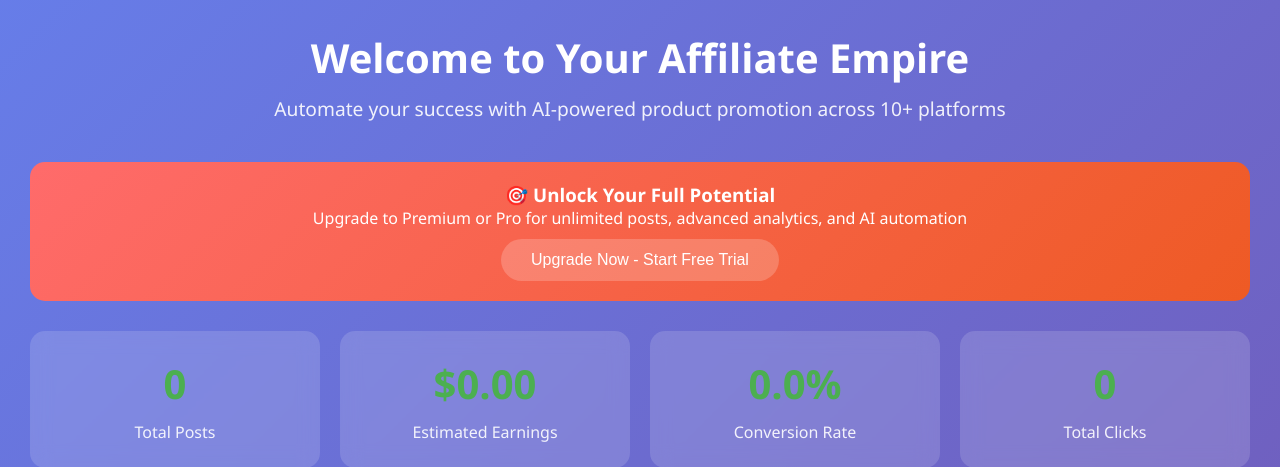
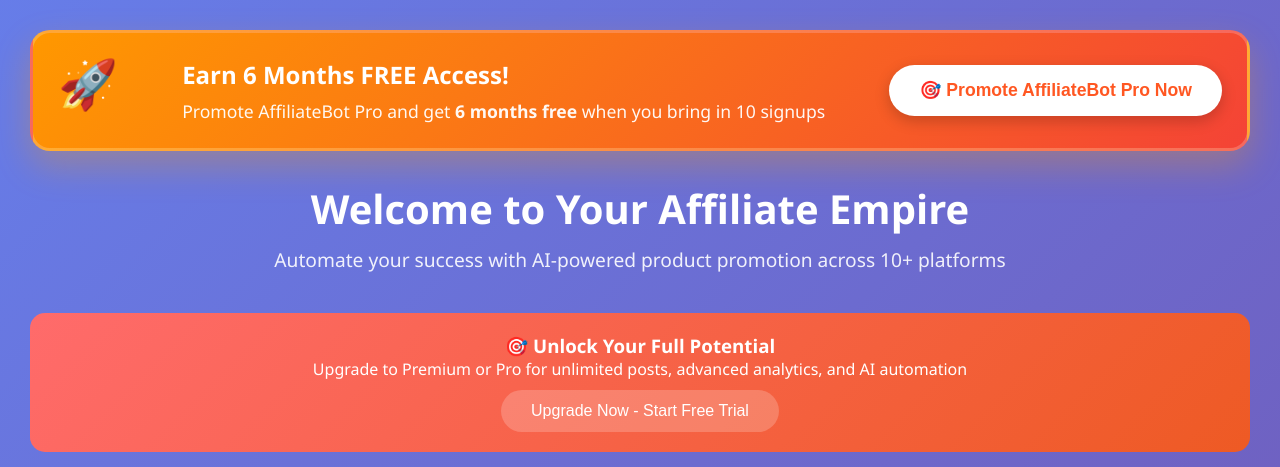
Before and after one commit to the3kproduction/3Kaffiliatebot-pro, a Flask app: template templates/dashboard_working.html in a window 1280 px wide. Shown: the part 68-535 px from the top of the page. Run offline with Flask 3, Linux system fonts and the light colour scheme; the template is opened without the code that fills it, so the values that code supplies are empty; the visitor is signed in with stand-in values (Sample User, id 1).

Commit message:
Encourage free users to upgrade by prominently displaying promotion options
Implements a banner to promote AffiliateBot Pro to free users on the dashboard.

Replit-Commit-Author: Agent
Replit-Commit-Session-Id: 9e95c6ea-836a-4bc5-b947-222117839818
Replit-Commit-Screenshot-Url: https://storage.googleapis.com/screenshot-production-us-central1/6648d937-e75a-49db-8c33-5780264980a4/a06cfc52-526d-4ce9-9dad-4a7295c4c570.jpg

```diff
--- a/templates/dashboard_working.html
+++ b/templates/dashboard_working.html
@@ -60,6 +60,78 @@
         .upgrade-banner { background: linear-gradient(135deg, #ff6b6b, #ee5a24); border-radius: 15px; padding: 20px; text-align: center; margin-bottom: 30px; }
         .upgrade-btn { background: rgba(255,255,255,0.2); color: white; padding: 12px 30px; border: none; border-radius: 25px; font-size: 1rem; cursor: pointer; margin-top: 10px; }
 
+        /* Free User Promotion Banner */
+        .free-user-promo-banner {
+            background: linear-gradient(135deg, #ff9800, #f44336);
+            border-radius: 20px;
+            padding: 25px;
+            margin-bottom: 30px;
+            box-shadow: 0 15px 35px rgba(255,152,0,0.3);
+            border: 3px solid rgba(255,255,255,0.2);
+        }
+        .promo-content {
+            display: flex;
+            align-items: center;
+            gap: 20px;
+            justify-content: space-between;
+            flex-wrap: wrap;
+        }
+        .promo-icon {
+            font-size: 3rem;
+            animation: bounce 2s infinite;
+        }
+        .promo-text h3 {
+            font-size: 1.5rem;
+            margin-bottom: 8px;
+            color: white;
+        }
+        .promo-text p {
+            font-size: 1.1rem;
+            opacity: 0.95;
+            color: white;
+        }
+        .big-promote-btn {
+            background: white;
+            color: #ff5722;
+            padding: 15px 30px;
+            border: none;
+            border-radius: 30px;
+            font-weight: bold;
+            font-size: 1.1rem;
+            cursor: pointer;
+            transition: all 0.3s;
+            box-shadow: 0 5px 15px rgba(0,0,0,0.2);
+        }
+        .big-promote-btn:hover {
+            transform: translateY(-3px);
+            box-shadow: 0 8px 25px rgba(0,0,0,0.3);
+        }
+        @keyframes bounce {
+            0%, 20%, 50%, 80%, 100% { transform: translateY(0); }
+            40% { transform: translateY(-10px); }
+            60% { transform: translateY(-5px); }
+        }
+
+        /* Success Notification Banner */
+        .success-notification {
+            background: linear-gradient(135deg, #4caf50, #45a049);
+            color: white;
+            padding: 20px;
+            border-radius: 15px;
+            margin: 20px 0;
+            text-align: center;
+            box-shadow: 0 10px 30px rgba(76,175,80,0.3);
+            display: none;
+            animation: slideDown 0.5s ease-out;
+        }
+        .success-notification.show {
+            display: block;
+        }
+        @keyframes slideDown {
+            from { opacity: 0; transform: translateY(-20px); }
+            to { opacity: 1; transform: translateY(0); }
+        }
+
         @media (max-width: 768px) {
             .dashboard-grid { grid-template-columns: 1fr; }
             .stats-grid { grid-template-columns: repeat(2, 1fr); }
@@ -87,6 +159,27 @@
     </nav>
 
     <div class="container">
+        <!-- Free User Promotion Banner -->
+        {% if session.get('subscription_tier') == 'free' %}
+        <div class="free-user-promo-banner">
+            <div class="promo-content">
+                <div class="promo-icon">🚀</div>
+                <div class="promo-text">
+                    <h3>Earn 6 Months FREE Access!</h3>
+                    <p>Promote AffiliateBot Pro and get <strong>6 months free</strong> when you bring in 10 signups</p>
+                </div>
+                <button onclick="promotePlatform()" class="big-promote-btn">
+                    🎯 Promote AffiliateBot Pro Now
+                </button>
+            </div>
+        </div>
+        {% endif %}
+
+        <!-- Success Notification Banner -->
+        <div id="successNotification" class="success-notification">
+            <div id="notificationContent"></div>
+        </div>
+
         <div class="welcome-section">
             <h1>Welcome to Your Affiliate Empire</h1>
             <p>Automate your success with AI-powered product promotion across 10+ platforms</p>
```
